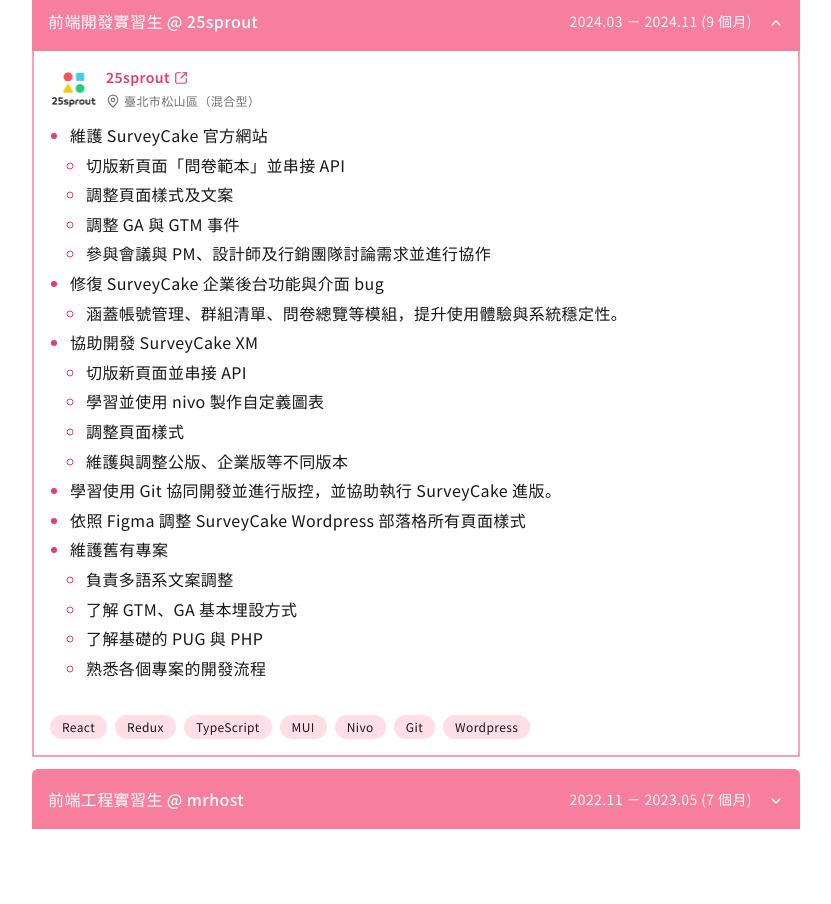
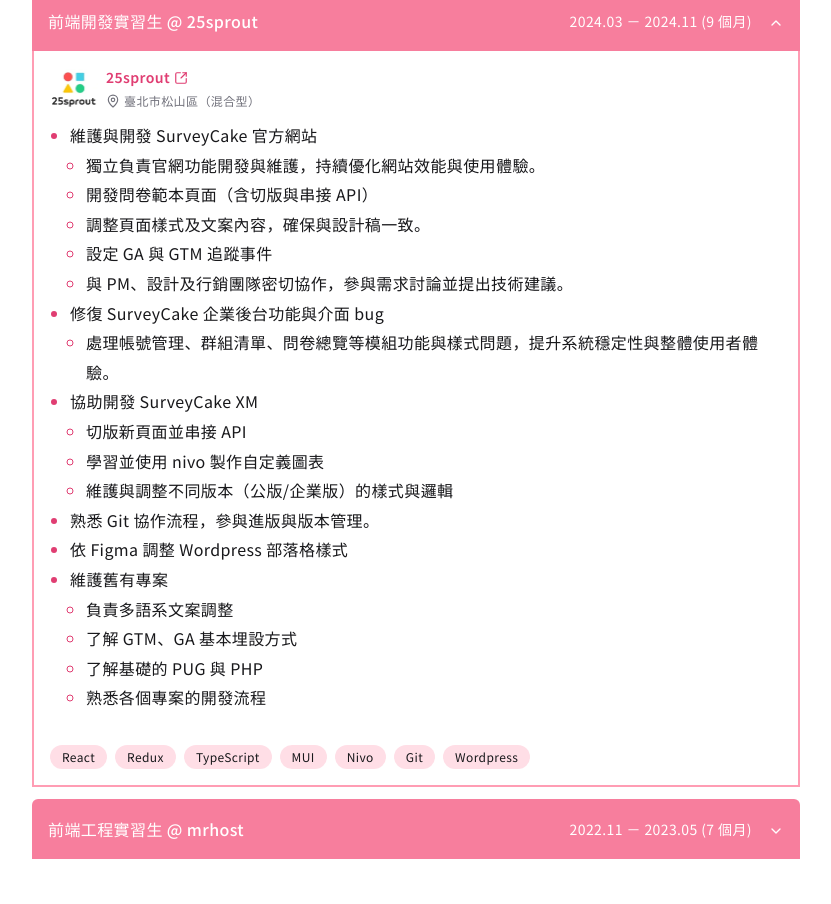
Before and after one commit to kir4che/kir4che-portfolio, a React (Vite) app: page / in a window 1280 px wide. Shown: the part 1020-1924 px from the top of the page, without its empty margins (224-1055 px from the left). Built offline with nearby package versions, Linux system fonts and the light colour scheme; a web font is replaced by a local one.

Commit message:
update i18n translations

```diff
--- a/src/i18n.ts
+++ b/src/i18n.ts
@@ -54,33 +54,41 @@
             content: [
               "Maintain and develop SurveyCake official website",
               {
-                0: "Implement new page「Templates」and integrate APIs.",
-                1: "Adjust page styles and multi-language content.",
-                2: "Adjust GA and GTM events.",
-                3: "Collaborate with PMs, designers and marketers to define and implement requirements.",
+                0: "Independently responsible for developing and maintaining core website features, continuously optimizing performance and user experience.",
+                1: "Implement the questionnaire template page including layout and API integration.",
+                2: "Adjusted page styles and content to ensure consistency with design specs.",
+                3: "Configured GA and GTM tracking events.",
+                4: "Collaborate with PMs, designers and marketers to define and implement requirements.",
               },
               "Fix bugs in SurveyCake backend",
               {
-                0: "Covered modules such as account management, group list and survey overview to improve user experience and system stability."
+                0: "Handled UI and feature bugs in modules such as account management, group list, and survey dashboard, enhancing system stability and user experience.",
               },
               "Assist in developing SurveyCake XM",
               {
                 0: "Implement new pages and integrate APIs.",
                 1: "Learn and use Nivo to create custom charts.",
-                2: "Adjust page styles.",
-                3: "Maintain public and enterprise versions.",
+                2: "Maintained and adjusted styling and logic for multiple product versions (public and enterprise).",
               },
-              "Learned to use Git for collaborative development and version control, and assisted in SurveyCake deployment.",
-              "Adjusted all page styles of SurveyCake WordPress blog based on Figma",
+              "Familiar with Git workflows and participated in release/version management.",
+              "Adjusted WordPress blog styling based on Figma design.",
               "Maintain legacy projects",
               {
                 0: "Adjust multi-language content.",
                 1: "Understand basic implementation of GTM and GA",
                 2: "Acquire basic knowledge of PUG and PHP",
-                3: "Familiar with project development workflows."
-                }
+                3: "Familiar with project development workflows.",
+              },
             ],
-            skills: ["React", "Redux", "TypeScript", "MUI", "Nivo", "Git", "Wordpress"],
+            skills: [
+              "React",
+              "Redux",
+              "TypeScript",
+              "MUI",
+              "Nivo",
+              "Git",
+              "Wordpress",
+            ],
           },
           mrhost: {
             title: "mrhost",
@@ -353,35 +361,43 @@
             location: "臺北市松山區（混合型）",
             link: "https://www.25sprout.com/",
             content: [
-              "維護 SurveyCake 官方網站",
+              "維護與開發 SurveyCake 官方網站",
               {
-                "0": "切版新頁面「問卷範本」並串接 API",
-                "1": "調整頁面樣式及文案",
-                "2": "調整 GA 與 GTM 事件",
-                "3": "參與會議與 PM、設計師及行銷團隊討論需求並進行協作",
+                "0": "獨立負責官網功能開發與維護，持續優化網站效能與使用體驗。",
+                "1": "開發問卷範本頁面（含切版與串接 API）",
+                "2": "調整頁面樣式及文案內容，確保與設計稿一致。",
+                "3": "設定 GA 與 GTM 追蹤事件",
+                "4": "與 PM、設計及行銷團隊密切協作，參與需求討論並提出技術建議。",
               },
               "修復 SurveyCake 企業後台功能與介面 bug",
               {
-                "0": "涵蓋帳號管理、群組清單、問卷總覽等模組，提升使用體驗與系統穩定性。",
+                "0": "處理帳號管理、群組清單、問卷總覽等模組功能與樣式問題，提升系統穩定性與整體使用者體驗。",
               },
               "協助開發 SurveyCake XM",
               {
                 "0": "切版新頁面並串接 API",
                 "1": "學習並使用 nivo 製作自定義圖表",
-                "2": "調整頁面樣式",
-                "3": "維護與調整公版、企業版等不同版本"
+                "3": "維護與調整不同版本（公版/企業版）的樣式與邏輯",
               },
-              "學習使用 Git 協同開發並進行版控，並協助執行 SurveyCake 進版。",
-              "依照 Figma 調整 SurveyCake Wordpress 部落格所有頁面樣式",
+              "熟悉 Git 協作流程，參與進版與版本管理。",
+              "依 Figma 調整 Wordpress 部落格樣式",
               "維護舊有專案",
               {
                 "0": "負責多語系文案調整",
                 "1": "了解 GTM、GA 基本埋設方式",
                 "2": "了解基礎的 PUG 與 PHP",
-                "3": "熟悉各個專案的開發流程"
-              }
+                "3": "熟悉各個專案的開發流程",
+              },
             ],
-            skills: ["React", "Redux", "TypeScript", "MUI", "Nivo", "Git", "Wordpress"],
+            skills: [
+              "React",
+              "Redux",
+              "TypeScript",
+              "MUI",
+              "Nivo",
+              "Git",
+              "Wordpress",
+            ],
           },
           mrhost: {
             title: "mrhost",
```
